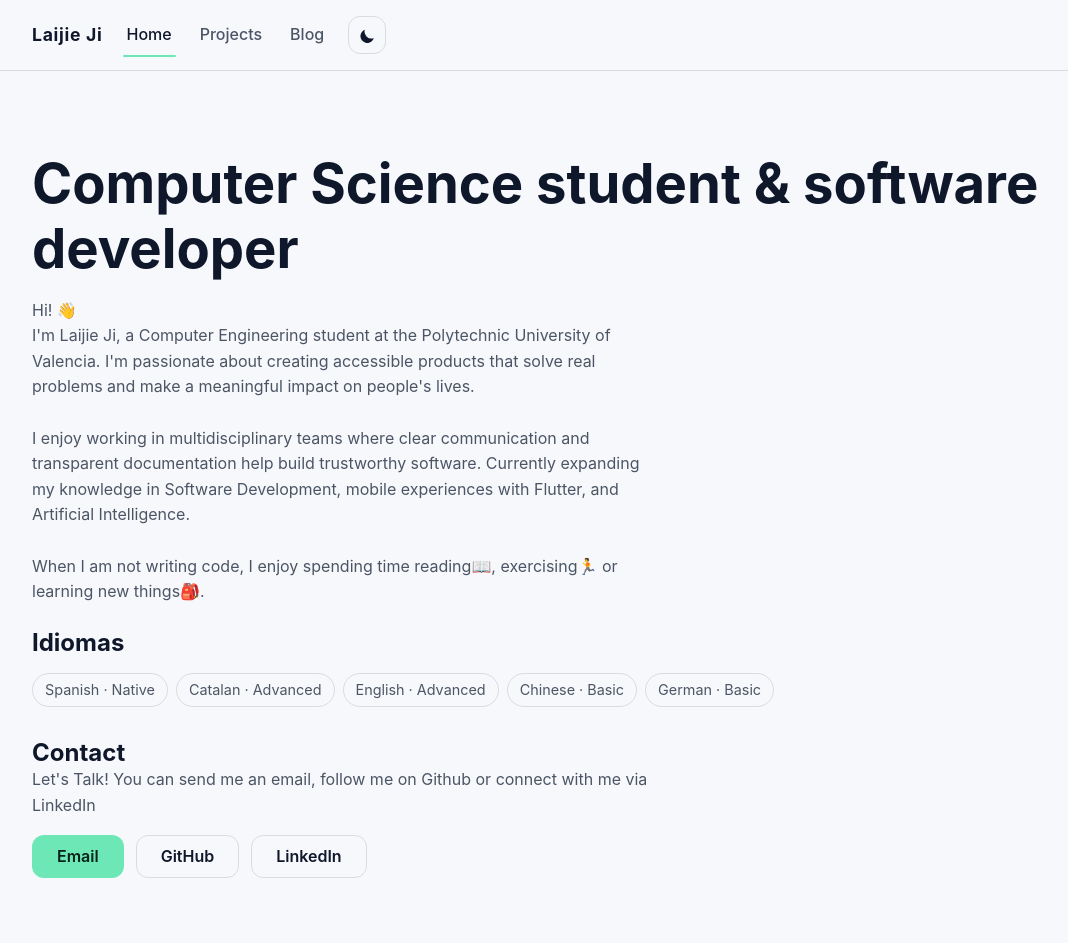
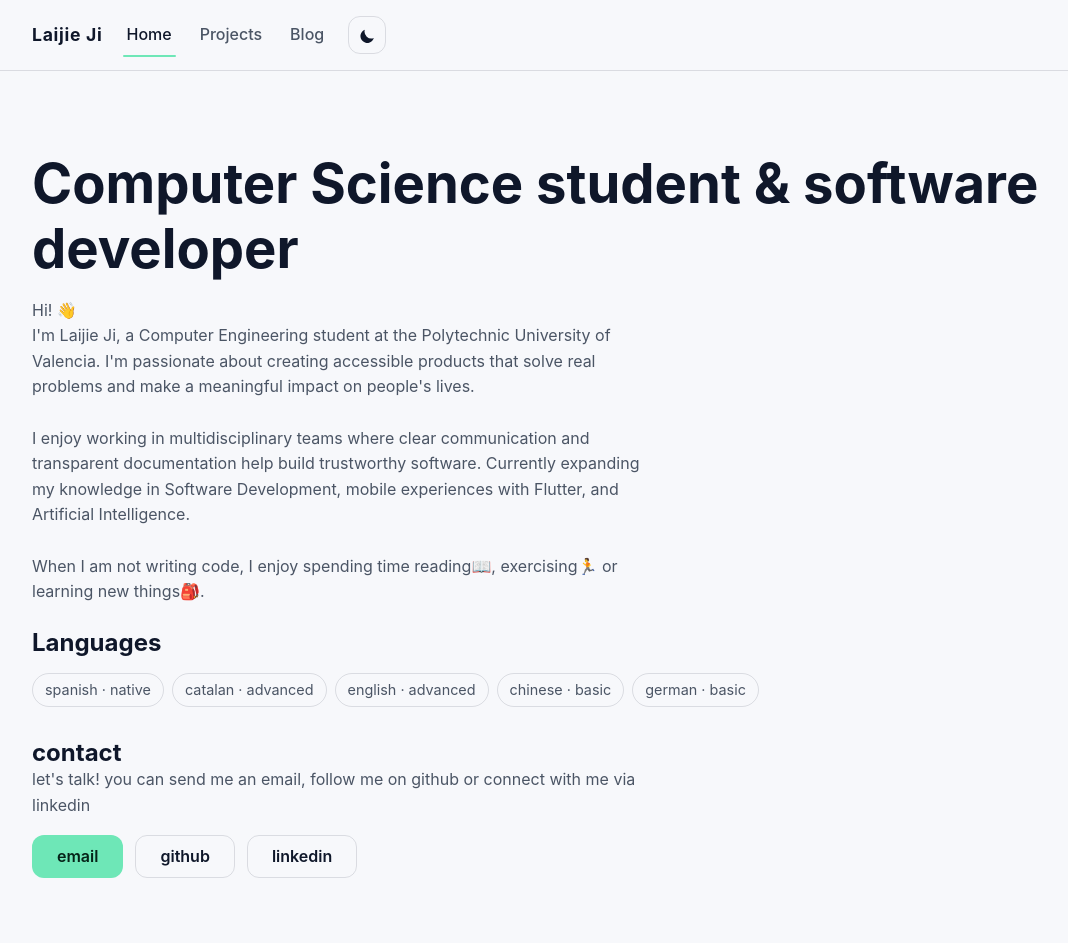
Before and after one commit to LaijieJi/webpage, a Vue app: page / in a window 1280 px wide. Shown: the top 943 px of the page, without its empty margins (88-1156 px from the left). Built offline with nearby package versions, Linux system fonts and the light colour scheme.

Commit message:
chore: small visual improvements

```diff
--- a/src/components/ProjectCard.vue
+++ b/src/components/ProjectCard.vue
@@ -58,4 +58,18 @@ const isLink = Boolean(primaryHref);
   font-size: 0.85rem;
   color: var(--accent-strong);
 }
+
+.badges {
+  display: flex;
+  flex-wrap: wrap;
+  gap: var(--space-sm);
+  align-items: center;
+  margin-top: var(--space-sm);
+}
+
+.badges li {
+  display: inline-flex;
+  align-items: center;
+  justify-content: center;
+}
 </style>
--- a/src/data/projects.json
+++ b/src/data/projects.json
@@ -8,6 +8,18 @@
       {
         "label": "Repo",
         "href": "https://github.com/Gaia-Artemis-Codethon/Gaia"
+      }
+    ]
+  },
+  {
+    "title": "MercadonaChef",
+    "tech": ["Angular", "FastAPI", "ElasticSearch", "ML"],
+    "dates": "Feb 202",
+    "summary": "Webpage for scanning meals and obtaining recipes and ingredients for the meal, available to be bought at Mercadona.",
+    "links": [
+      {
+        "label": "Repo",
+        "href": "https://github.com/LaijieJi/mercadonaIT"
       }
     ]
   },
--- a/src/views/BlogIndexView.vue
+++ b/src/views/BlogIndexView.vue
@@ -7,6 +7,7 @@
           <p class="view-text">
             Notes from when I feel like it.
           </p>
+          <br/>
         </div>
       </header>
       <PostList :posts="posts" />
--- a/src/views/HomeView.vue
+++ b/src/views/HomeView.vue
@@ -18,28 +18,28 @@
           </p>
         </div>
         <div>
-          <h2>Idiomas</h2>
+          <h2>Languages</h2>
           <ul class="inline-list">
-            <li>Spanish · Native</li>
-            <li>Catalan · Advanced</li>
-            <li>English · Advanced</li>
-            <li>Chinese · Basic</li>
-            <li>German · Basic</li>
+            <li>spanish · native</li>
+            <li>catalan · advanced</li>
+            <li>english · advanced</li>
+            <li>chinese · basic</li>
+            <li>german · basic</li>
           </ul>
         </div>
       </header>
       <section class="view-section">
-        <h2>Contact</h2>
+        <h2>contact</h2>
         <p class="view-text">
-          Let's Talk! You can send me an email, follow me on Github or connect with me via LinkedIn
+          let's talk! you can send me an email, follow me on github or connect with me via linkedin
         </p>
         <div class="inline-actions">
-          <a class="button button--accent" href="mailto:ji.laijie@gmail.com">Email</a>
-          <a class="button button--ghost" href="https://github.com/LaijieJi" target="_blank" rel="noreferrer">
-            GitHub
+          <a class="button button--accent" href="mailto:ji.laijie@gmail.com">email</a>
+          <a class="button button--ghost" href="https://github.com/laijieji" target="_blank" rel="noreferrer">
+            github
           </a>
           <a class="button button--ghost" href="https://linkedin.com/in/laijie-ji" target="_blank" rel="noreferrer">
-            LinkedIn
+            linkedin
           </a>
         </div>
       </section>
--- a/src/views/ProjectsView.vue
+++ b/src/views/ProjectsView.vue
@@ -7,6 +7,7 @@
           <p class="view-text">
             A selection of projects where I combine clean architecture, automation, and accessible experiences.
           </p>
+          <br/>
         </div>
       </header>
       <div class="card-grid">
```
